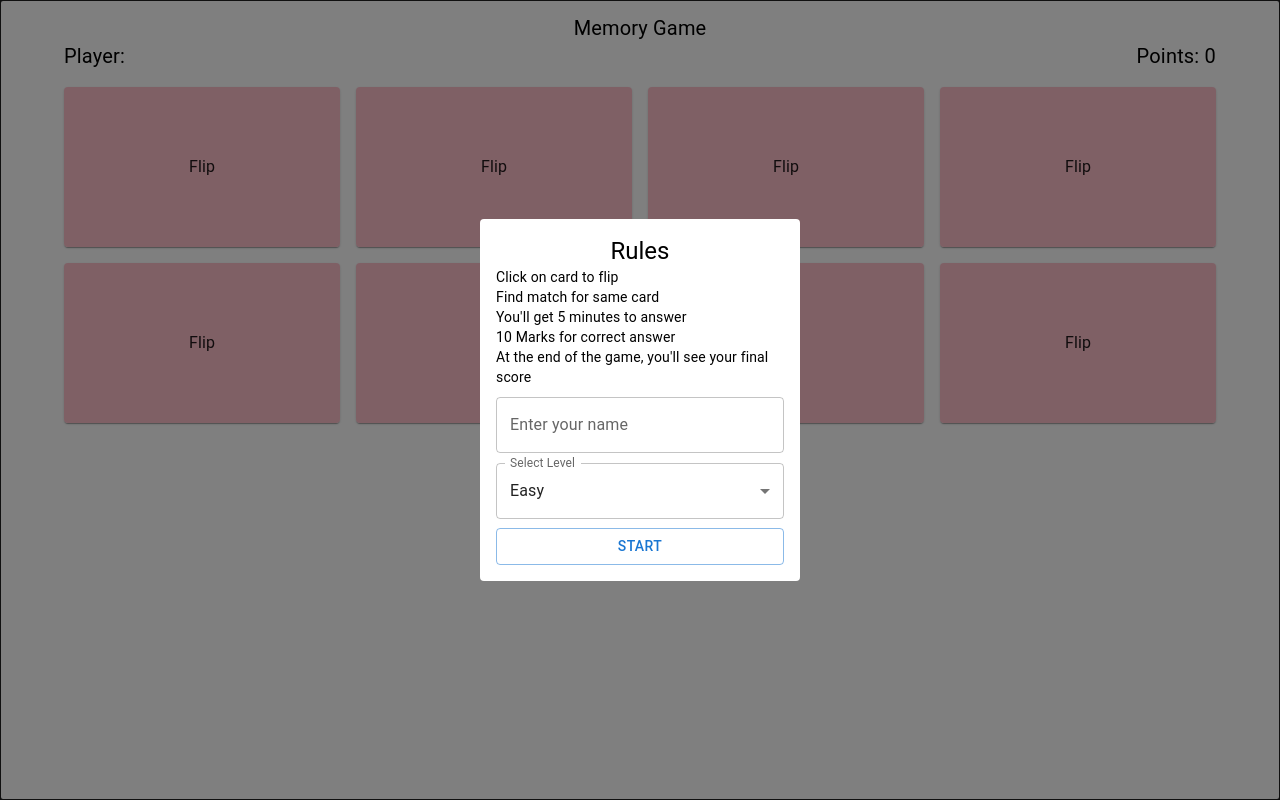
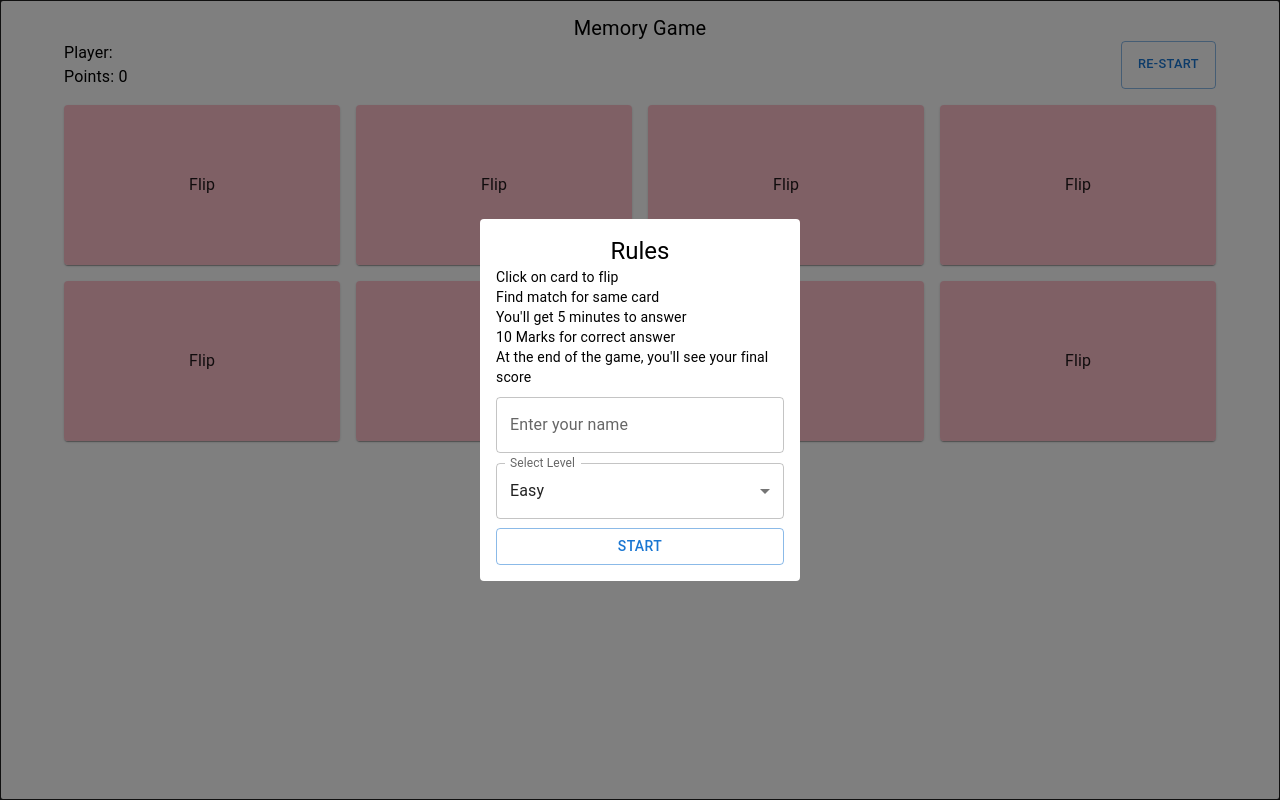
Before and after one commit to deuex-solutions/ui-playground, a React (Create React App) app in the folder debarshi-memory-game/: page / in a window 1280 px wide. Built offline with nearby package versions, Linux system fonts and the light colour scheme; grey boxes are pictures that could not be loaded; the HTML template or start-up script is replaced by a standard one.

Commit message:
feat: added reset game option

```diff
--- a/debarshi-memory-game/src/App.js
+++ b/debarshi-memory-game/src/App.js
@@ -1,6 +1,6 @@
 import { useEffect, useState } from 'react'
 import { Toaster } from 'react-hot-toast'
-import { Box, Grid, Typography } from '@mui/material'
+import { Box, Button, Grid, Typography } from '@mui/material'
 import { useCardContext } from 'contexts/CardContext'
 import { Card, FormModal, GameOverModal, Timer } from 'components'
 import { modals } from 'constants/modals'
@@ -40,12 +40,21 @@ const App = () => {
       {!state.modal && <Timer onExpire={() => dispatch({ type: modals.END_MODAL })} />}
 
       <Box sx={{ display: 'flex', justifyContent: 'space-between' }}>
-        <Typography component="h6" variant="body1" align="left" fontSize="1.25rem">
-          Player: {username}
-        </Typography>
-        <Typography component="h6" variant="body1" align="right" fontSize="1.25rem">
-          Points: {points}
-        </Typography>
+        <div>
+          <Typography component="h6" variant="body1" align="left">
+            Player: {username}
+          </Typography>
+          <Typography component="h6" variant="body1" align="left">
+            Points: {points}
+          </Typography>
+        </div>
+        <Button
+          variant="outlined"
+          onClick={resetGame}
+          sx={{ padding: '0.3rem 1rem', fontSize: '0.8rem' }}
+        >
+          Re-start
+        </Button>
       </Box>
 
       <FormModal onStart={handleStart} open={state.modal === modals.START_MODAL} />
```
